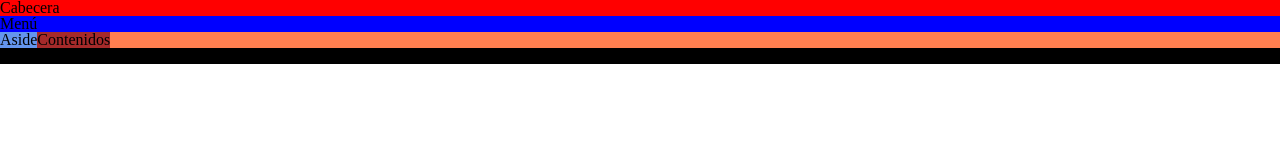
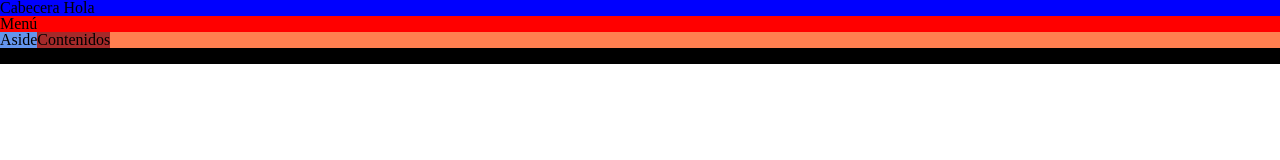
Before and after one commit to miguelherrerolopez/ExamenPrimera-master-, a plain HTML site: page index.html in a window 1280 px wide. Drawn offline with Linux system fonts and the light colour scheme.

Commit message:
Camboi estilo

```diff
--- a/estilos.css
+++ b/estilos.css
@@ -2,25 +2,31 @@
 	display: flex;
 	flex-direction: row;
 }
+
 .fila{
 	display: flex;
 	flex-direction: column;
 }
+
 header{
+	background-color: blue;
+}
+
+nav{
 	background-color: red;
-}
-nav{
-	background-color: blue;
 }
 #content{
 	background-color: coral;
 }
+
 aside{
 	background-color: cornflowerblue;
 }
+
 section{
 	background-color: brown;
 }
+
 footer{
 	background-color: black;
 }
--- a/index.html
+++ b/index.html
@@ -2,20 +2,26 @@
 <html>
 <head>
 <meta charset="utf-8">
-<title>Untitled Document</title>
+<title>Miguel</title>
 <link href="/reset.css" rel="stylesheet" type="text/css">
 <link href="/estilos.css" rel="stylesheet" type="text/css">
 </head>
 
+
 <body>
 <div class="fila">
-	<header>Cabecera</header>
-	<nav>Menú</nav>
+
+<header>Cabecera  Hola</header>
+
+<nav>Menú</nav>
 	<div id="content" class="columna">
-		<aside class="fila">Aside</aside>
-		<section class="fila">Contenidos</section>
 
-	</div>
+<aside class="fila">Aside</aside>
+
+<section class="fila">Contenidos</section>
+
+
+</div>
 	<footer>Pie</footer></div>
 
 </body>
```
